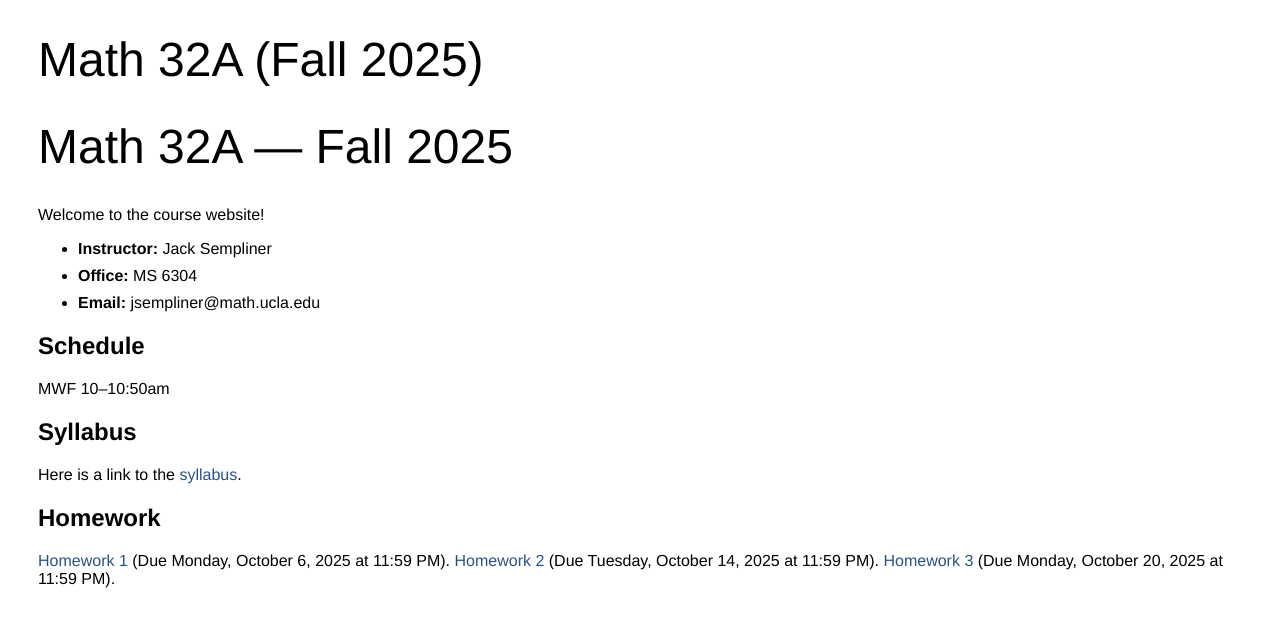
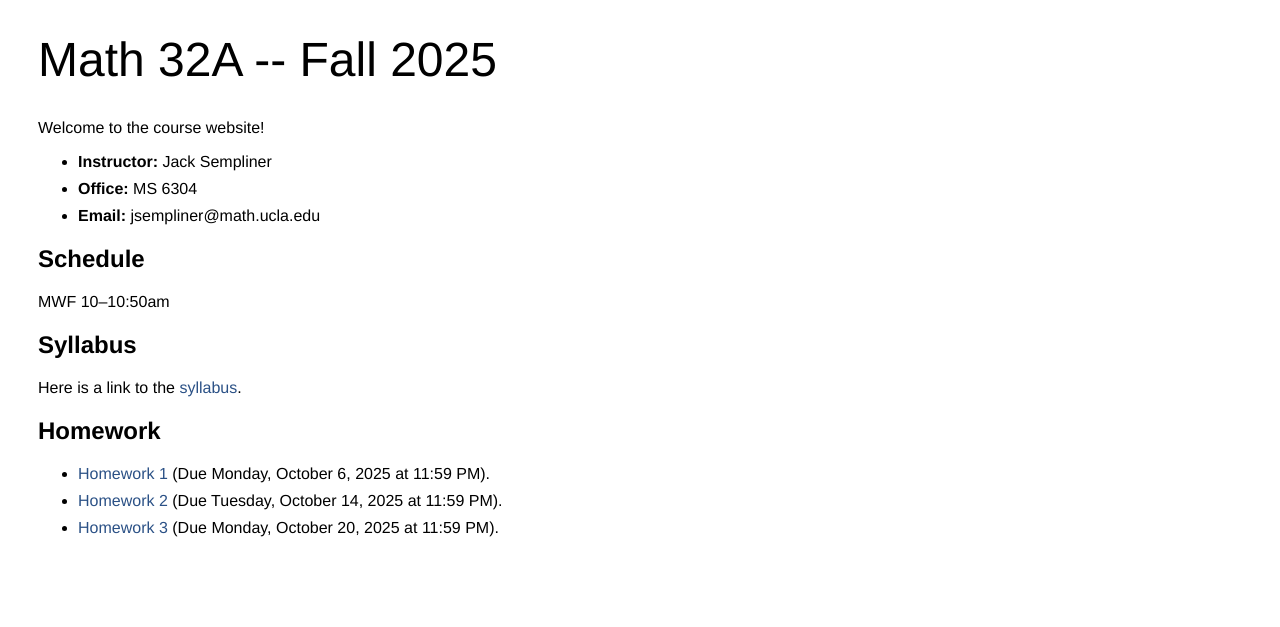
Before and after one commit to jsempliner/jsempliner.github.io, a Jekyll site: the page built from Teaching/Math32A2025F/index.md, in a window 1280 px wide. Shown: the top 627 px of the page. Built offline with Jekyll 4.4.1, drawn with Linux system fonts in a browser that asks for light colours.

Commit message:
Debugging Teaching Stuff Further

```diff
--- a/Teaching/Math32A2025F/index.md
+++ b/Teaching/Math32A2025F/index.md
@@ -1,9 +1,7 @@
 ---
 layout: default
-title: Math 32A (Fall 2025)
+title: Math 32A -- Fall 2025
 ---
-
-# Math 32A — Fall 2025
 
 Welcome to the course website!
 
@@ -18,6 +16,8 @@ MWF 10–10:50am
 Here is a link to the <a href = "jsempliner.github.io/Teaching/Math32A2025F/Math32ASyllabus.pdf">syllabus</a>.
 
 ## Homework
-<a href = "jsempliner.github.io/Teaching/Math32A2025F/Math32AHW1.pdf">Homework 1</a> (Due Monday, October 6, 2025 at 11:59 PM).
-<a href = "jsempliner.github.io/Teaching/Math32A2025F/Math32AHW2.pdf">Homework 2</a> (Due Tuesday, October 14, 2025 at 11:59 PM).
-<a href = "jsempliner.github.io/Teaching/Math32A2025F/Math32AHW3.pdf">Homework 3</a> (Due Monday, October 20, 2025 at 11:59 PM).
+<ul>
+    <li><a href = "jsempliner.github.io/Teaching/Math32A2025F/Math32AHW1.pdf">Homework 1</a> (Due Monday, October 6, 2025 at 11:59 PM).</li>
+    <li><a href = "jsempliner.github.io/Teaching/Math32A2025F/Math32AHW2.pdf">Homework 2</a> (Due Tuesday, October 14, 2025 at 11:59 PM).</li>
+    <li><a href = "jsempliner.github.io/Teaching/Math32A2025F/Math32AHW3.pdf">Homework 3</a> (Due Monday, October 20, 2025 at 11:59 PM).</li>
+</ul>
```
